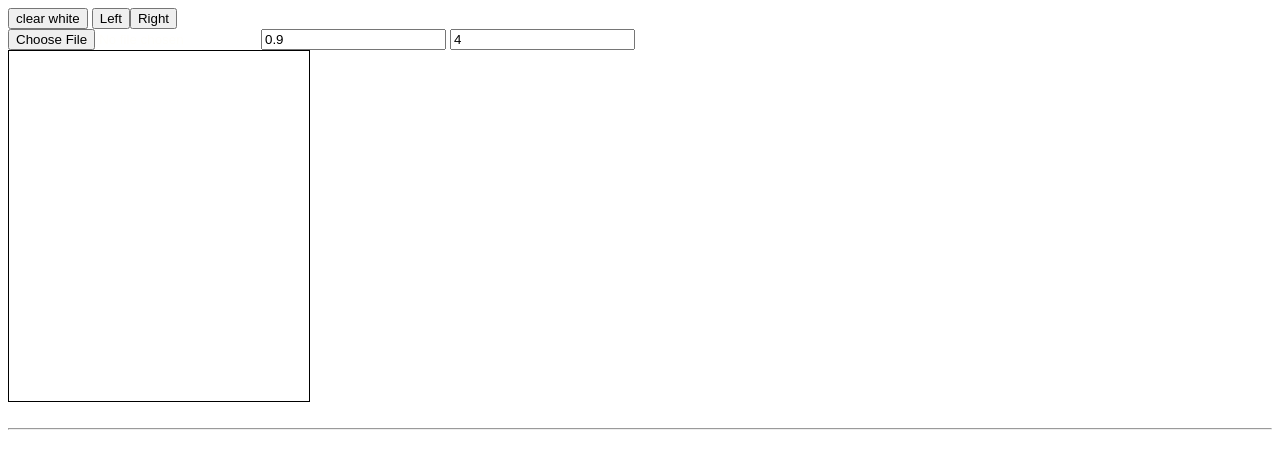
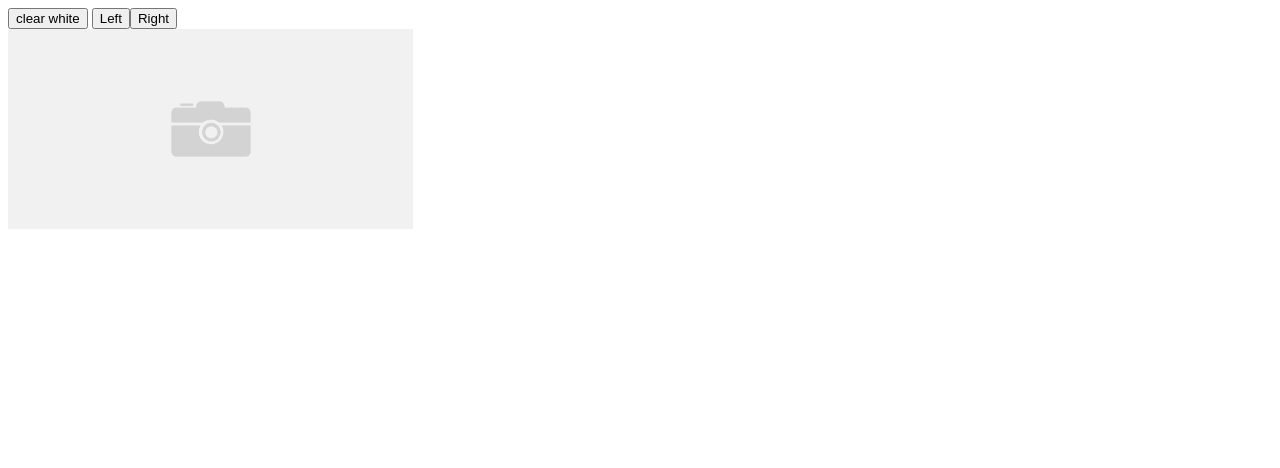
Before and after one commit to webutilz/signature, a plain HTML site: page index.html in a window 1280 px wide. Drawn offline with Linux system fonts and the light colour scheme.

Commit message:
add bc image

```diff
--- a/index.html
+++ b/index.html
@@ -10,11 +10,15 @@
     <link rel="stylesheet" href="css/jquery.Jcrop.css"/>
     <style>
         #cropper {
-            width: 300px;
-            height: 350px;
-            position:relative; /* or fixed or absolute */
-            background-color: #FFF;
-            border: #000 1px solid;
+            float: left;
+            background-color: #f1f1f1;
+            margin-bottom: 5px;
+            margin-right: 5px;
+            background-image: url('images/UploadLight.png');
+            background-position: center center;
+            background-repeat: no-repeat;
+            cursor: pointer;
+            width: 405px; height: 200px;
         }
     </style>
 </head>
@@ -22,12 +26,9 @@
 <button id="clean">clear white</button>
 <button id="rt-left">Left</button><button id="rt-right">Right</button>
 <form id="form1" runat="server">
-    <input type='file' id="imgInp"/><input id="factor" type='text' value="0.9"/>
-    <input id="brb" type='text' value="4"/>
     <div id="cropper"></div>
-    <br/>
-    <hr/>
 </form>
+
 
 <script>
     $(document).ready(function(){
```
